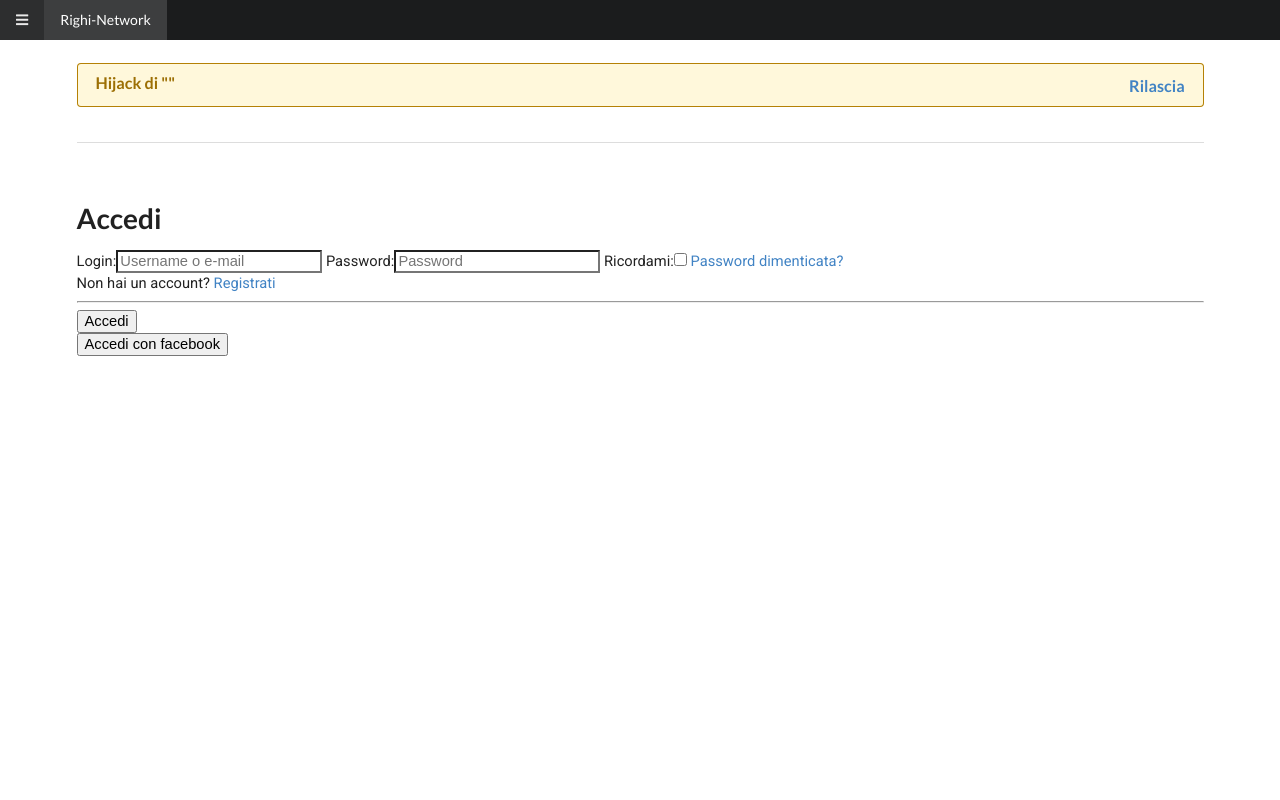
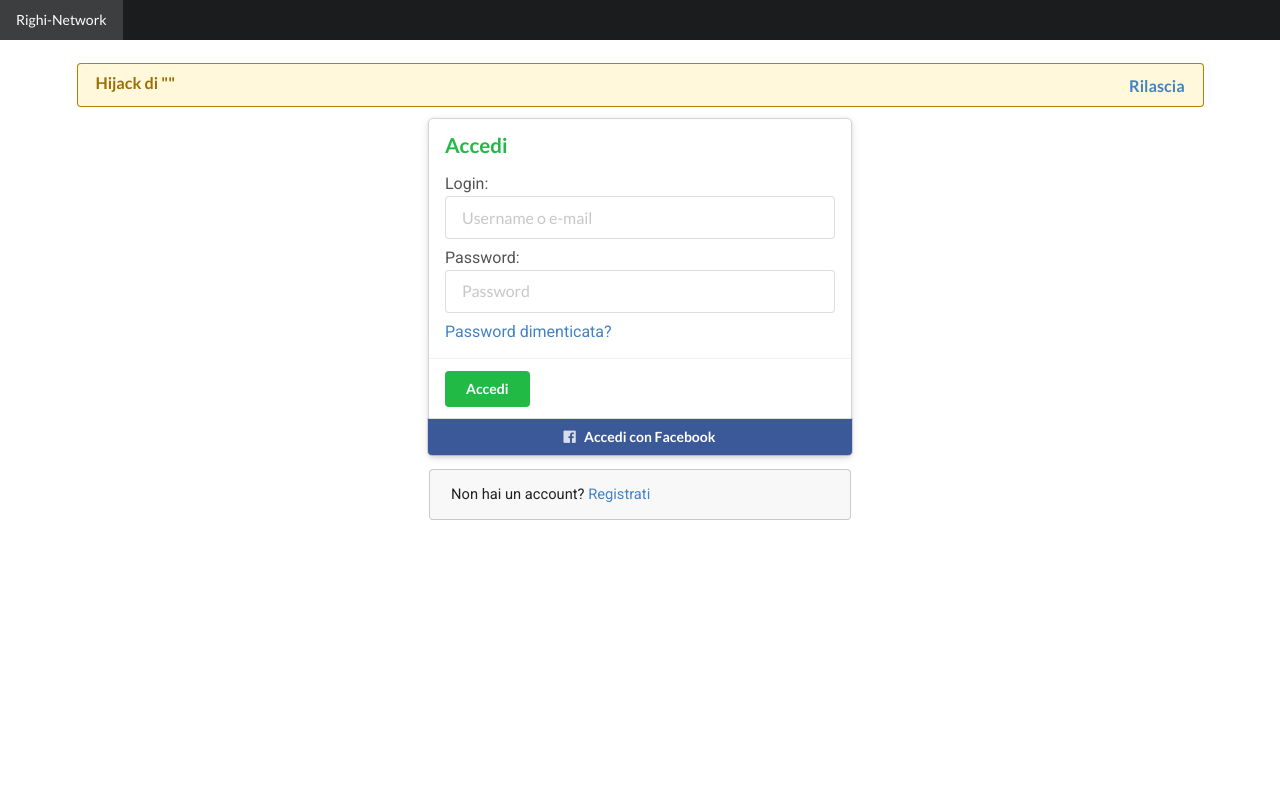
Before and after one commit to Leo-037/Righi-Network-2, a Django app: page /accounts/login/ in a window 1280 px wide. Run offline with Django 3.2, Linux system fonts and the light colour scheme; some libraries are stand-ins or nearby versions.

Commit message:
Nuova pagina di login

```diff
--- a/accounts/forms.py
+++ b/accounts/forms.py
@@ -1,6 +1,4 @@
 from allauth.account.forms import LoginForm
-from crispy_forms.helper import FormHelper
-from crispy_forms.layout import Layout, Submit
 from django import forms
 from django.contrib.auth import (
     authenticate,
@@ -43,18 +41,6 @@
 
 
 class StudenteRegisterForm(forms.Form):
-    def __init__(self, *args, **kwargs):
-        super(StudenteRegisterForm, self).__init__(*args, **kwargs)
-        self.helper = FormHelper()
-        self.helper.form_class = 'form-inline'
-        self.helper.field_template = 'bootstrap4/layout/inline_field.html'
-        self.helper.form_method = 'POST'
-        self.helper.add_input(Submit('Aggiungi Studente', 'Aggiungi Studente', css_class='btn-primary'))
-        self.helper.layout = Layout(
-            'nome',
-            'cognome',
-        )
-
     nome = forms.CharField(label='Nome')
     cognome = forms.CharField(label='Cognome')
 
@@ -99,15 +85,4 @@
 
 
 class GuestRegisterForm(forms.Form):
-    def __init__(self, *args, **kwargs):
-        super(GuestRegisterForm, self).__init__(*args, **kwargs)
-        self.helper = FormHelper()
-        self.helper.form_class = 'form-inline'
-        self.helper.field_template = 'bootstrap4/layout/inline_field.html'
-        self.helper.form_method = 'POST'
-        self.helper.add_input(Submit('Aggiungi ospite', 'Aggiungi ospite', css_class='btn-primary'))
-        self.helper.layout = Layout(
-            'username'
-        )
-
     username = forms.CharField(label='Username')
--- a/templates/account/login.html
+++ b/templates/account/login.html
@@ -1,39 +1,60 @@
 {% extends "base.html" %}
-
-{% load i18n %}
 {% load account socialaccount %}
 
-{% block head_title %}{% trans "Sign In" %}{% endblock %}
+{% block head_extra %}
+    <style>
+        .column {
+            max-width: 450px;
+        }
+
+        #main_sidebar {
+            display: none !important;
+        }
+
+        #open-main-sidebar {
+
+            display: none !important;
+        }
+
+        #main_breadcrumb {
+
+            display: none !important;
+        }
+    </style>
+{% endblock head_extra %}
 
 {% block content %}
+    {% providers_media_js %}
+    <div class="ui middle aligned grid">
+        <div class="row">
+            <div class="centered column">
+                <form class="ui equal width large form" method="POST" action="{% url 'account_login' %}"
+                      enctype='multipart/form-data'>
+                    <div class="ui raised fluid card">
+                        <div class="content">
+                            <div class="ui green header">Accedi</div>
+                            <div class="description">
+                                {% csrf_token %}
+                                {{ form.as_p }}
+                                {% if redirect_field_value %}
+                                    <input type="hidden" name="{{ redirect_field_name }}"
+                                           value="{{ redirect_field_value }}"/>
+                                {% endif %}
+                                <a href="{% url 'account_reset_password' %}">Password dimenticata?</a><br>
 
-    {% get_providers as socialaccount_providers %}
-    <br><br>
-    <div class="row justify-content-md-center align-self-center">
-        <div class="col col-lg-6">
-            <div class="card">
-                <h1 class="card-header text-primary">{% trans "Sign In" %}</h1>
-                <div class="card-block">
-                    <form class="login" method="POST" action="{% url 'account_login' %}">
-                        {% csrf_token %}
-                        {{ form }}
-                        {% if redirect_field_value %}
-                            <input type="hidden" name="{{ redirect_field_name }}" value="{{ redirect_field_value }}"/>
-                        {% endif %}
-                        <a class="button secondaryAction"
-                           href="{% url 'account_reset_password' %}">{% trans "Forgot Password?" %}</a><br>
-                        Non hai un account? <a href="{% url 'account_signup' %}">Registrati</a>
-                        <hr>
-                        <button class="btn btn-primary btn-block btn-lg primaryAction" type="submit">Accedi</button>
-                    </form>
-                </div>
-                <div class="card-footer">
-                    <div class="btn-group" role="group">
-                        <button class="btn btn-block btn-social btn-facebook">
-                            <i class="fa fa-facebook"></i>Accedi con facebook
-                        </button>
+                            </div>
+                        </div>
+                        <div class="extra content">
+                            <button class="ui green button" type="submit">Accedi</button>
+                        </div>
+                        <a class="ui bottom attached facebook button"
+                           href="{% provider_login_url "facebook" method="js_sdk" %}">
+                            <i class="facebook icon"></i>Accedi con Facebook
+                        </a>
+                    </div>
+                </form>
 
-                    </div>
+                <div class="ui message">Non hai un account? <a href="{% url 'account_signup' %}">Registrati</a>
                 </div>
             </div>
         </div>
--- a/templates/base.html
+++ b/templates/base.html
@@ -96,7 +96,7 @@
 <body>
 
 <!-- sidebar -->
-<div class="ui main inverted vertical menu sidebar">
+<div class="ui main inverted vertical menu sidebar" id="main_sidebar">
     <div class="item">
         <a class="ui logo icon image" href="/" style="margin-right: 1rem" type="image/png">
             <img src="{% static 'righinetwork/r2.png' %}">
@@ -121,7 +121,7 @@
 <div class="pusher">
 
     <!-- menu -->
-    <div class="ui fixed inverted evenly divided borderless main menu">
+    <div class="ui fixed inverted evenly divided borderless main menu" id="main_menu">
         <a class="launch icon item" id="open-main-sidebar">
             <i class="content icon"></i>
         </a>
@@ -139,6 +139,7 @@
                             <div class="header">Impostazioni</div>
                             <a class="item" href="{% url 'account_email' %}">E-mail</a>
                             <a class="item" href="{% url 'account_reset_password' %}">Password</a>
+                            <a class="item" href="{% url 'socialaccount_connections' %}">Social</a>
                             <div class="divider"></div>
                             <a class="item" href="{% url 'account_logout' %}">Esci</a>
                         </div>
@@ -171,7 +172,7 @@
             </div>
         {% endfor %}
 
-        <div class="ui basic clearing segment" style="padding: 0;">
+        <div class="ui basic clearing segment" style="padding: 0;" id="main_breadcrumb">
             <div class="ui large breadcrumb">
                 {% block breadcrumb %}
                 {% endblock breadcrumb %}
```
Also changed, not shown: righinetwork/settings.py (+4 -5 lines).
